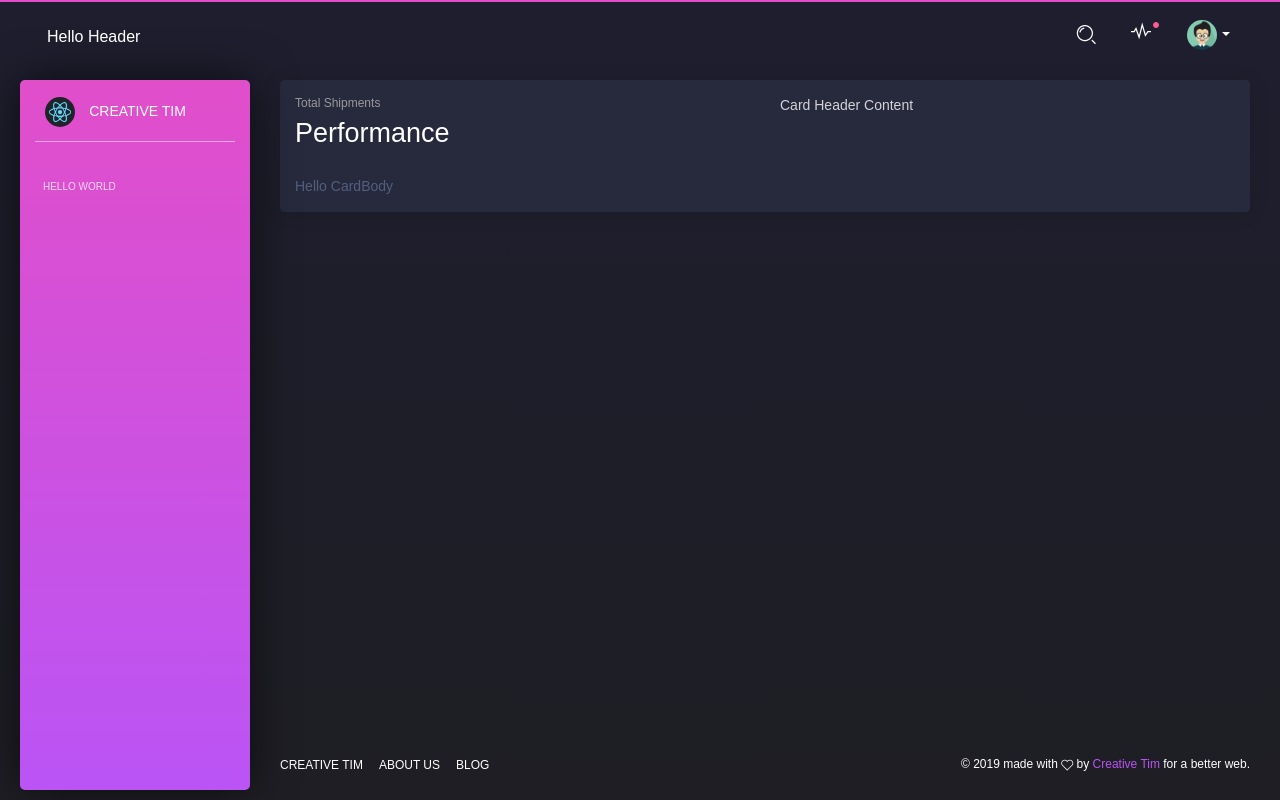
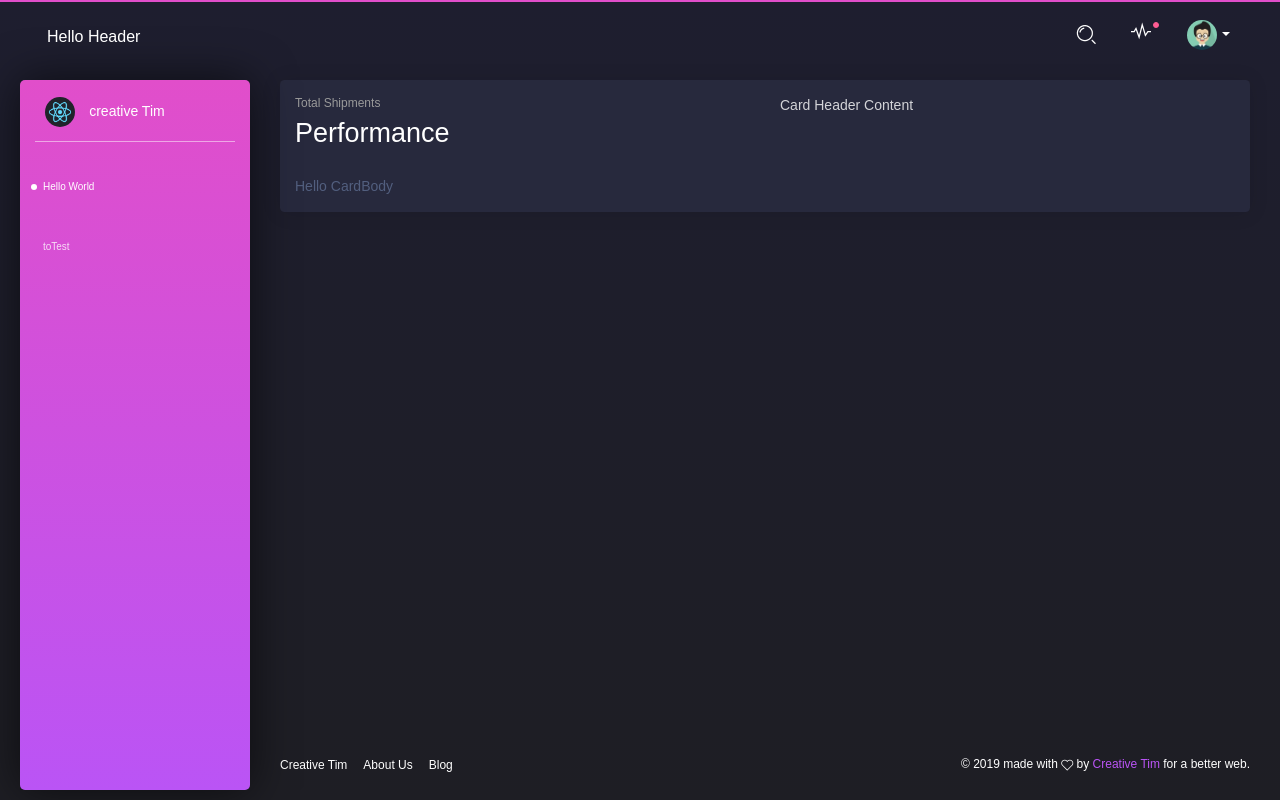
Before and after one commit to extracold1209/web_test_fron, a React app: page / in a window 1280 px wide. Built offline with nearby package versions, Linux system fonts and the light colour scheme; the HTML template or start-up script is replaced by a standard one.

Commit message:
모든 text-transform css 삭제
- 필요한 경우 직접명시

```diff
--- a/src/assets/scss/black-dashboard-react/bootstrap/_reboot.scss
+++ b/src/assets/scss/black-dashboard-react/bootstrap/_reboot.scss
@@ -345,11 +345,6 @@ input {
   overflow: visible; // Show the overflow in Edge
 }
 
-button,
-select {
-  text-transform: none; // Remove the inheritance of text transform in Firefox
-}
-
 // 1. Prevent a WebKit bug where (2) destroys native `audio` and `video`
 //    controls in Android 4.
 // 2. Correct the inability to style clickable types in iOS and Safari.
--- a/src/assets/scss/black-dashboard-react/bootstrap/_type.scss
+++ b/src/assets/scss/black-dashboard-react/bootstrap/_type.scss
@@ -105,7 +105,6 @@ mark,
 // Builds on `abbr`
 .initialism {
   font-size: 90%;
-  text-transform: uppercase;
 }
 
 // Blockquotes
--- a/src/assets/scss/black-dashboard-react/bootstrap/mixins/_reset-text.scss
+++ b/src/assets/scss/black-dashboard-react/bootstrap/mixins/_reset-text.scss
@@ -8,7 +8,6 @@
   text-align: start; // stylelint-disable-line declaration-block-no-duplicate-properties
   text-decoration: none;
   text-shadow: none;
-  text-transform: none;
   letter-spacing: normal;
   word-break: normal;
   word-spacing: normal;
--- a/src/assets/scss/black-dashboard-react/custom/_dropdown.scss
+++ b/src/assets/scss/black-dashboard-react/custom/_dropdown.scss
@@ -189,7 +189,6 @@
     .dropdown-header:not([href]) {
         color: $default-opacity;
         font-size: $font-size-xs;
-        text-transform: uppercase;
         font-weight: $font-weight-bold;
     }
 
--- a/src/assets/scss/black-dashboard-react/custom/_fixed-plugin.scss
+++ b/src/assets/scss/black-dashboard-react/custom/_fixed-plugin.scss
@@ -148,7 +148,6 @@
         font-size: 12px;
         font-weight: 600;
         text-align: center;
-        text-transform: uppercase;
     }
 
     .adjustments-line{
--- a/src/assets/scss/black-dashboard-react/custom/_footer.scss
+++ b/src/assets/scss/black-dashboard-react/custom/_footer.scss
@@ -28,7 +28,6 @@
       color: $white;
       padding: 0 $padding-base-vertical;
       font-size: $font-size-sm;
-      text-transform: uppercase;
       text-decoration: none;
 
       &:hover{
--- a/src/assets/scss/black-dashboard-react/custom/_navbar.scss
+++ b/src/assets/scss/black-dashboard-react/custom/_navbar.scss
@@ -106,7 +106,6 @@
     color: $white;
     margin-left: 17px;
     margin-top: 3px;
-    text-transform: uppercase;
     font-size: $font-paragraph;
   }
 
@@ -184,7 +183,6 @@
 
           span {
             margin: 0;
-            text-transform: uppercase;
             font-weight: 300;
 
             &,
@@ -205,7 +203,6 @@
             }
             p{
               display: inline-block;
-              text-transform: uppercase;
               margin-left: 7px;
             }
           }
--- a/src/assets/scss/black-dashboard-react/custom/_sidebar-and-main-panel.scss
+++ b/src/assets/scss/black-dashboard-react/custom/_sidebar-and-main-panel.scss
@@ -70,7 +70,6 @@
         }
 
         .sidebar-mini-icon{
-          text-transform: uppercase;
           width: 34px;
           margin-right: 10px;
           margin-left: 0px;
@@ -158,7 +157,6 @@
         display: block;
         text-decoration: none;
         position: relative;
-        text-transform: uppercase;
         cursor: pointer;
         font-size: $font-size-xs;
         padding: 10px 8px;
@@ -314,7 +312,6 @@
     }
 
     .simple-text{
-      text-transform: uppercase;
       padding: $padding-base-vertical 0;
       display: block;
       white-space: nowrap;
--- a/src/assets/scss/black-dashboard-react/custom/_tables.scss
+++ b/src/assets/scss/black-dashboard-react/custom/_tables.scss
@@ -83,7 +83,6 @@
    > thead > tr > th{
        border-bottom-width: 1px;
        font-size: 12px;
-       text-transform: uppercase;
        font-weight: $font-weight-extra-bold;
        border: 0;
        color: rgba($white, 0.7);
@@ -151,7 +150,6 @@
 
     > tfoot > tr {
       color: hsla(0,0%,100%,.7);
-      text-transform: uppercase;
     }
 }
 
--- a/src/assets/scss/black-dashboard-react/custom/_type.scss
+++ b/src/assets/scss/black-dashboard-react/custom/_type.scss
@@ -43,7 +43,6 @@ h1, .h1 {
 
     small{
         font-weight: $font-weight-bold;
-        text-transform: uppercase;
         opacity: .8;
     }
 
@@ -71,7 +70,6 @@ h5, .h5 {
     margin-bottom: 15px;
 }
 h6, .h6{
-    text-transform: uppercase;
     font-weight: $font-weight-bold;
 }
 p{
@@ -87,7 +85,6 @@ p{
 .title{
     font-weight: $font-weight-bold;
     &.title-up{
-        text-transform: uppercase;
 
         a{
             color: $black;
@@ -108,7 +105,6 @@ p{
 }
 .category,
 .card-category{
-    text-transform: capitalize;
     font-weight: $font-weight-normal;
     color: rgba($white, 0.6);
     font-size: $font-size-sm;
@@ -128,7 +124,6 @@ p{
     small{
         color: $default;
         font-size: $font-size-sm;
-        text-transform: uppercase;
     }
 
     &.blockquote-primary{
--- a/src/assets/scss/black-dashboard-react/custom/cards/_card-user.scss
+++ b/src/assets/scss/black-dashboard-react/custom/cards/_card-user.scss
@@ -6,7 +6,6 @@
 
     .author {
         text-align: center;
-        text-transform: none;
         margin-top: 25px;
 
         a +  p.description {
--- a/src/client/components/Sidebar.tsx
+++ b/src/client/components/Sidebar.tsx
@@ -14,19 +14,32 @@ import { Nav } from 'reactstrap';
 let ps: PerfectScrollbar;
 
 type bgColors = 'primary' | 'blue' | 'green';
+
+interface ISidebarRoute {
+  name: string;
+  icon?: string;
+  path: string;
+}
+
 interface IProps extends RouteComponentProps {
   bgColor: bgColors;
   sidebarOpened: boolean;
-  routes: any[];
+  routes: ISidebarRoute[];
 }
 
 class Sidebar extends React.Component<IProps> {
   public static defaultProps = {
-    rtlActive: false,
-    bgColor: 'primary' as 'primary',
-    routes: [{
-      name: 'Hello World',
-    }],
+    bgColor: 'primary' as bgColors,
+    routes: [
+      {
+        name: 'Hello World',
+        path: '/',
+      },
+      {
+        name: 'toTest',
+        path: '/test',
+      },
+    ],
   };
 
   constructor(props: Readonly<IProps>) {
@@ -35,7 +48,8 @@ class Sidebar extends React.Component<IProps> {
   }
   // verifies if routeName is the one active (in browser input)
   public activeRoute(routeName: string) {
-    return this.props.location.pathname.indexOf(routeName) > -1 ? 'active' : '';
+    console.log(this.props.location);
+    return this.props.location.pathname === routeName ? 'active' : '';
   }
   public componentDidMount() {
     if (navigator.platform.indexOf('Win') > -1) {
@@ -70,17 +84,15 @@ class Sidebar extends React.Component<IProps> {
           />
           <Nav>
             {routes.map((prop, key) => {
-              if (prop.redirect) { return null; }
+              // if (prop.redirect) { return null; }
+              // <li className= (prop.pro ? ' active-pro' : '') />
               return (
                 <li
-                  className={
-                    this.activeRoute(prop.path) +
-                    (prop.pro ? ' active-pro' : '')
-                  }
+                  className={this.activeRoute(prop.path)}
                   key={key}
                 >
                   <NavLink
-                    to={prop.layout + prop.path}
+                    to={prop.path}
                     className='nav-link'
                     activeClassName='active'
                     onClick={() => { console.log('navLink Clicked'); }}
```
